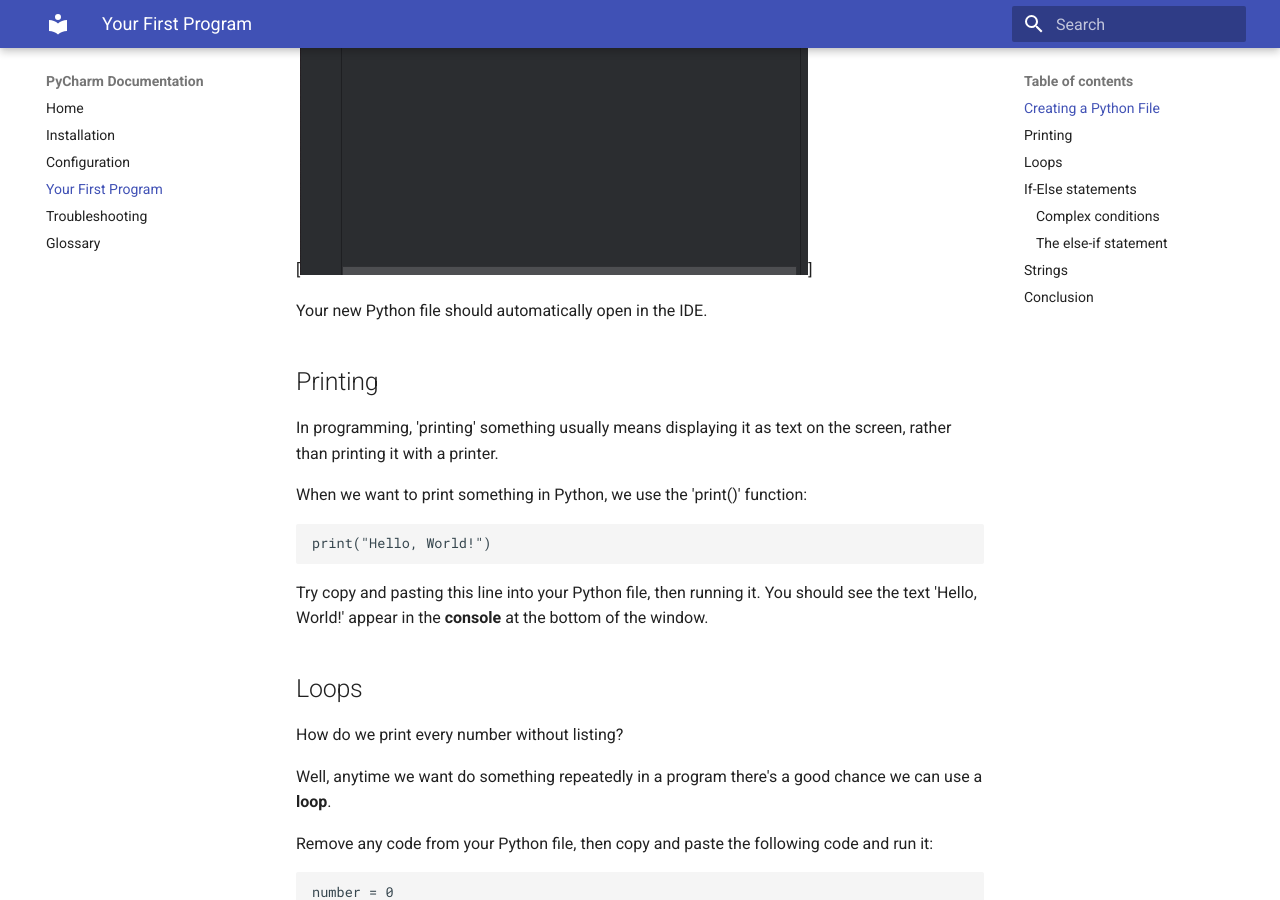
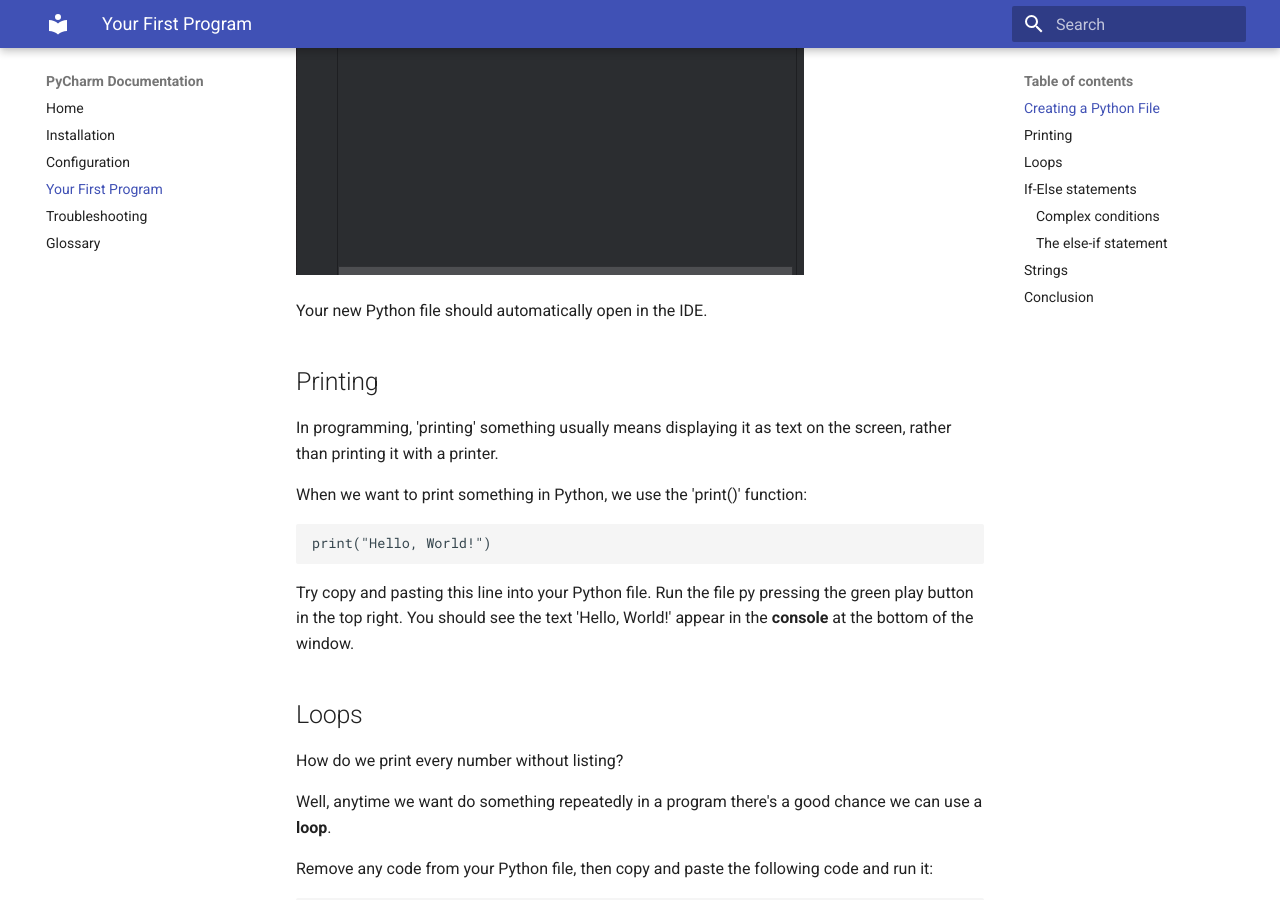
Before and after one commit to MicrowaveLinkAntenna/PyCharm-Documentation, an MkDocs documentation site: the page built from docs/first_program.md, in a window 1280 px wide and 900 px high, scrolled down 4287 px. Built offline with MkDocs 1.6.1 and Material for MkDocs 9.7.7, drawn with Linux system fonts in a browser that asks for light colours; some of the changed text lies outside the part shown.

Commit message:
Add run instruction

````diff
--- a/docs/first_program.md
+++ b/docs/first_program.md
@@ -15,15 +15,15 @@
 First, click on your project's name in the left sidebar. Click on the hamburger menu at the top left to open your toolbar. Hover over 'File', then select 'New'. This will open a list of file types. Select 'Python File'. We recommend naming the file 'FizzBuzz'.
 
 === "Select project in sidebar"
-[![Sidebar]]
+![Sidebar]
 === "Click on hamburger"
-[![Hamburger]]
+![Hamburger]
 === "Click on new"
-[![New file]]
+![New file]
 === "Select Python File"
-[![Python file]]
+![Python file]
 === "Enter a name"
-[![Name]]
+![Name]
 
 [Sidebar]: img/first_program/Project%20Root.PNG
 [Hamburger]: img/first_program/Project%20Root.PNG
@@ -42,7 +42,8 @@
 ```
 print("Hello, World!")
 ```
-Try copy and pasting this line into your Python file, then running it. You should see the text 'Hello, World!' appear in the **console** at the bottom of the window.
+Try copy and pasting this line into your Python file. Run the file py pressing the green play button in the top right.
+You should see the text 'Hello, World!' appear in the **console** at the bottom of the window.
 
 ## Loops
 
````
Also changed, not shown: other parts of docs/first_program.md (+1 -1 lines).
